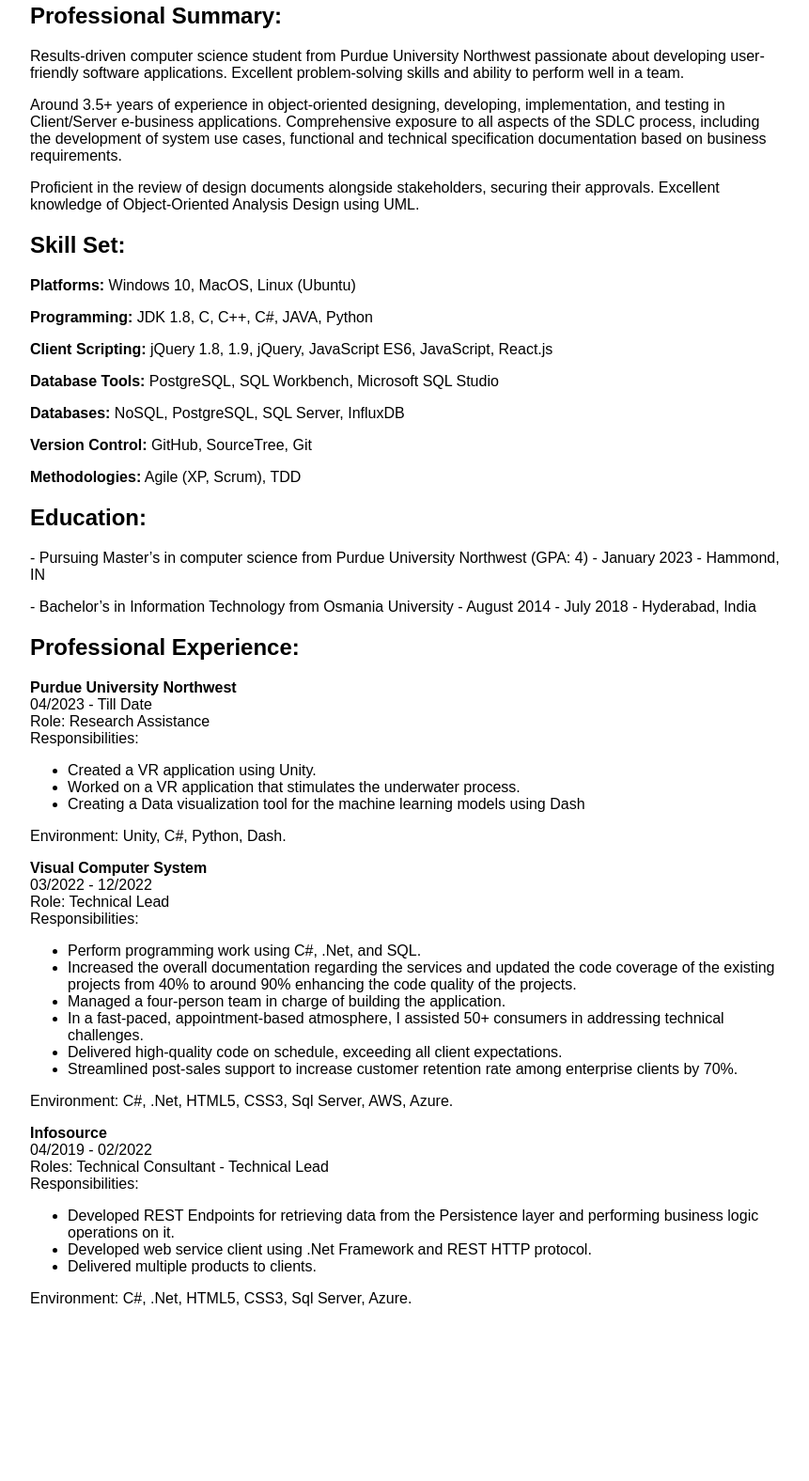
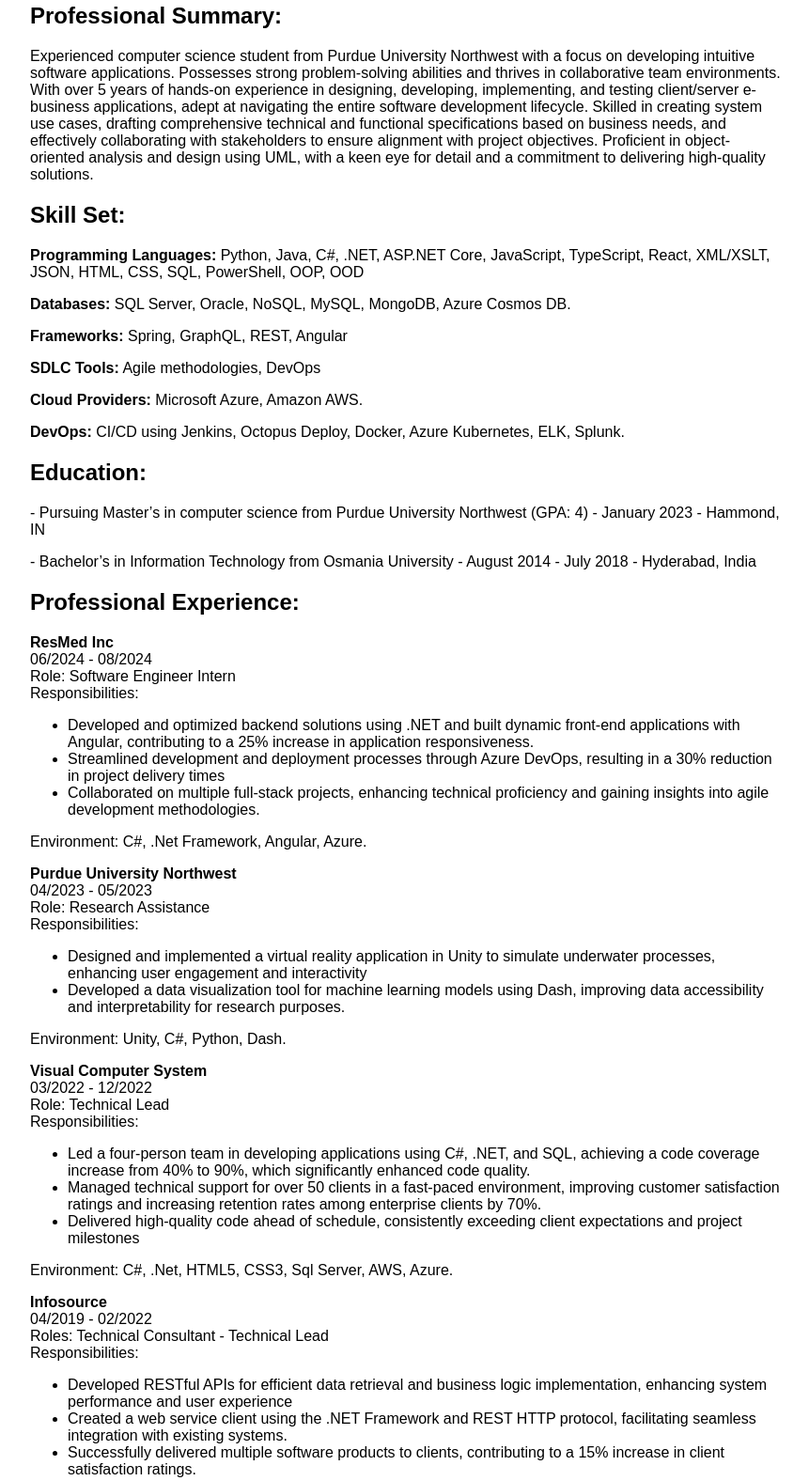
Before and after one commit to Iftequar14/IftequarIqbal.github.io, a plain HTML site: page index.html in a window 1280 px wide. Shown: the part 243-1819 px from the top of the page at 94% size, without its empty margins (208-1069 px from the left). Before the commit the page ends 1678 px from the top, so only its background shows below. Drawn offline with Linux system fonts and the light colour scheme.

Commit message:
Update index.html

```diff
--- a/index.html
+++ b/index.html
@@ -52,24 +52,17 @@
         <section class="professional-summary">
             <h2>Professional Summary:</h2>
             <p>
-                Results-driven computer science student from Purdue University Northwest passionate about developing user-friendly software applications. Excellent problem-solving skills and ability to perform well in a team.
-            </p>
-            <p>
-                Around 3.5+ years of experience in object-oriented designing, developing, implementation, and testing in Client/Server e-business applications. Comprehensive exposure to all aspects of the SDLC process, including the development of system use cases, functional and technical specification documentation based on business requirements.
-            </p>
-            <p>
-                Proficient in the review of design documents alongside stakeholders, securing their approvals. Excellent knowledge of Object-Oriented Analysis Design using UML.
+               Experienced computer science student from Purdue University Northwest with a focus on developing intuitive software applications. Possesses strong problem-solving abilities and thrives in collaborative team environments. With over 5 years of hands-on experience in designing, developing, implementing, and testing client/server e-business applications, adept at navigating the entire software development lifecycle. Skilled in creating system use cases, drafting comprehensive technical and functional specifications based on business needs, and effectively collaborating with stakeholders to ensure alignment with project objectives. Proficient in object-oriented analysis and design using UML, with a keen eye for detail and a commitment to delivering high-quality solutions.
             </p>
         </section>
         <section class="skills">
             <h2>Skill Set:</h2>
-            <p><strong>Platforms:</strong> Windows 10, MacOS, Linux (Ubuntu)</p>
-            <p><strong>Programming:</strong> JDK 1.8, C, C++, C#, JAVA, Python</p>
-            <p><strong>Client Scripting:</strong> jQuery 1.8, 1.9, jQuery, JavaScript ES6, JavaScript, React.js</p>
-            <p><strong>Database Tools:</strong> PostgreSQL, SQL Workbench, Microsoft SQL Studio</p>
-            <p><strong>Databases:</strong> NoSQL, PostgreSQL, SQL Server, InfluxDB</p>
-            <p><strong>Version Control:</strong> GitHub, SourceTree, Git</p>
-            <p><strong>Methodologies:</strong> Agile (XP, Scrum), TDD</p>
+            <p><strong>Programming Languages:</strong> Python, Java, C#, .NET, ASP.NET Core, JavaScript, TypeScript, React, XML/XSLT, JSON, HTML, CSS, SQL, PowerShell, OOP, OOD</p>
+            <p><strong>Databases:</strong> SQL Server, Oracle, NoSQL, MySQL, MongoDB, Azure Cosmos DB.</p>
+            <p><strong>Frameworks:</strong> Spring, GraphQL, REST, Angular</p>
+            <p><strong>SDLC Tools:</strong> Agile methodologies, DevOps</p>
+            <p><strong>Cloud Providers:</strong> Microsoft Azure, Amazon AWS. </p>
+            <p><strong>DevOps:</strong> CI/CD using Jenkins, Octopus Deploy, Docker, Azure Kubernetes, ELK, Splunk. </p>
         </section>
         <section class="education">
             <h2>Education:</h2>
@@ -83,14 +76,25 @@
         <section class="experience">
             <h2>Professional Experience:</h2>
             <p>
+                <strong>ResMed Inc</strong><br>
+                06/2024 - 08/2024<br>
+                Role: Software Engineer Intern<br>
+                Responsibilities:
+                <ul>
+                    <li>Developed and optimized backend solutions using .NET and built dynamic front-end applications with Angular, contributing to a 25% increase in application responsiveness.</li>
+                    <li>Streamlined development and deployment processes through Azure DevOps, resulting in a 30% reduction in project delivery times</li>
+                    <li>Collaborated on multiple full-stack projects, enhancing technical proficiency and gaining insights into agile development methodologies.</li>
+                </ul>
+                Environment: C#, .Net Framework, Angular, Azure.
+            </p>
+            <p>
                 <strong>Purdue University Northwest</strong><br>
-                04/2023 - Till Date<br>
+                04/2023 - 05/2023<br>
                 Role: Research Assistance<br>
                 Responsibilities:
                 <ul>
-                    <li>Created a VR application using Unity.</li>
-                    <li>Worked on a VR application that stimulates the underwater process.</li>
-                    <li>Creating a Data visualization tool for the machine learning models using Dash</li>
+                    <li>Designed and implemented a virtual reality application in Unity to simulate underwater processes, enhancing user engagement and interactivity</li>
+                    <li>Developed a data visualization tool for machine learning models using Dash, improving data accessibility and interpretability for research purposes.</li>
                 </ul>
                 Environment: Unity, C#, Python, Dash.
             </p>
@@ -100,12 +104,9 @@
                 Role: Technical Lead<br>
                 Responsibilities:
                 <ul>
-                    <li>Perform programming work using C#, .Net, and SQL.</li>
-                    <li>Increased the overall documentation regarding the services and updated the code coverage of the existing projects from 40% to around 90% enhancing the code quality of the projects.</li>
-                    <li>Managed a four-person team in charge of building the application.</li>
-                    <li>In a fast-paced, appointment-based atmosphere, I assisted 50+ consumers in addressing technical challenges.</li>
-                    <li>Delivered high-quality code on schedule, exceeding all client expectations.</li>
-                    <li>Streamlined post-sales support to increase customer retention rate among enterprise clients by 70%.</li>
+                    <li>Led a four-person team in developing applications using C#, .NET, and SQL, achieving a code coverage increase from 40% to 90%, which significantly enhanced code quality.</li>
+                    <li>Managed technical support for over 50 clients in a fast-paced environment, improving customer satisfaction ratings and increasing retention rates among enterprise clients by 70%.</li>
+                    <li>Delivered high-quality code ahead of schedule, consistently exceeding client expectations and project milestones</li>
                 </ul>
                 Environment: C#, .Net, HTML5, CSS3, Sql Server, AWS, Azure.
             </p>
@@ -115,9 +116,9 @@
                 Roles: Technical Consultant - Technical Lead<br>
                 Responsibilities:
                 <ul>
-                    <li>Developed REST Endpoints for retrieving data from the Persistence layer and performing business logic operations on it.</li>
-                    <li>Developed web service client using .Net Framework and REST HTTP protocol.</li>
-                    <li>Delivered multiple products to clients.</li>
+                    <li>Developed RESTful APIs for efficient data retrieval and business logic implementation, enhancing system performance and user experience</li>
+                    <li>Created a web service client using the .NET Framework and REST HTTP protocol, facilitating seamless integration with existing systems.</li>
+                    <li>Successfully delivered multiple software products to clients, contributing to a 15% increase in client satisfaction ratings.</li>
                 </ul>
                 Environment: C#, .Net, HTML5, CSS3, Sql Server, Azure.
             </p>
```
